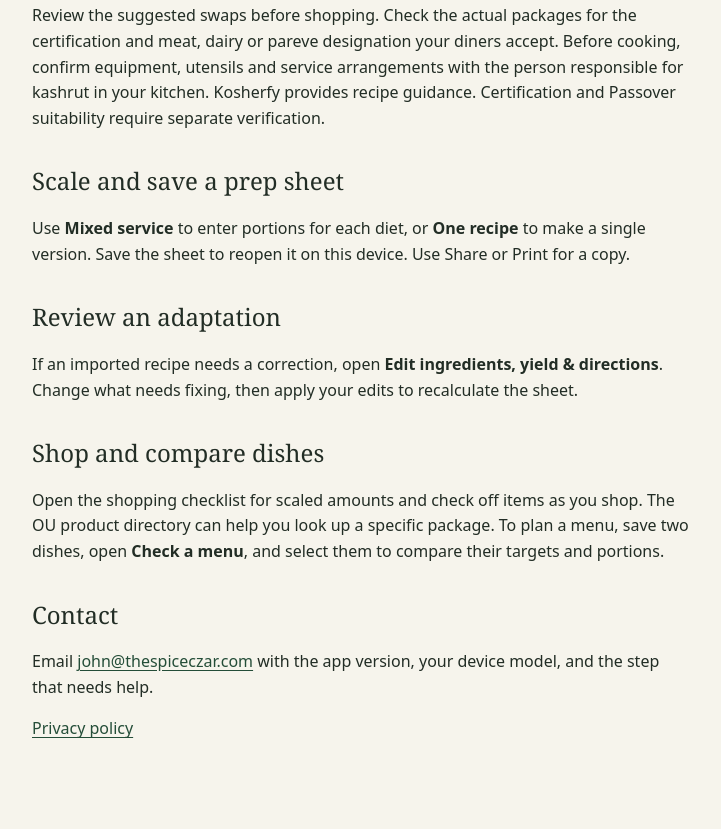
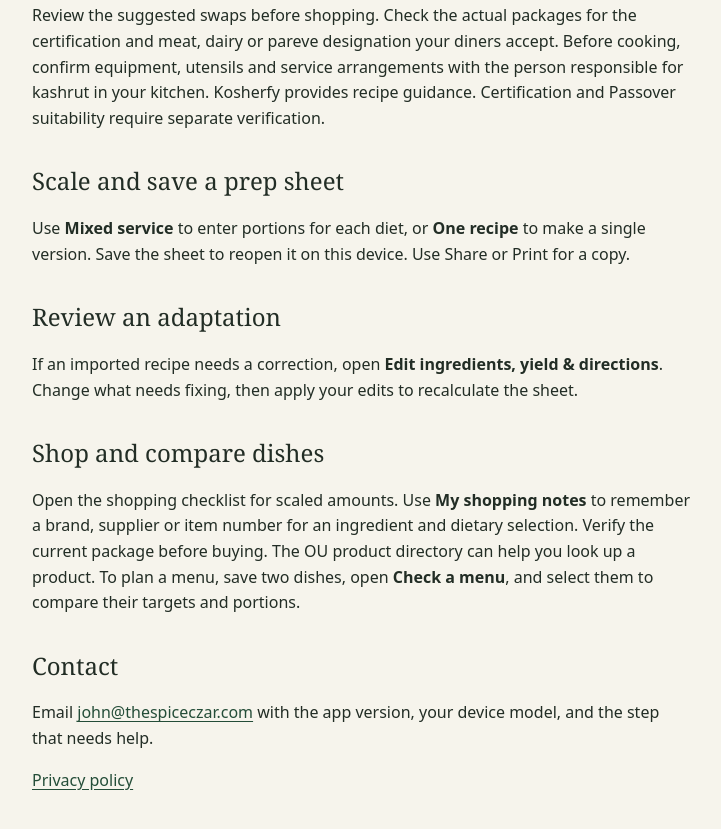
Before and after one commit to johnprodromidis1-creator/vegetarianate-support, a plain HTML site: page index.html in a window 1280 px wide. Shown: the part 717-1546 px from the top of the page, without its empty margins (278-999 px from the left). Before the commit the page ends 1523 px from the top, so only its background shows below. Drawn offline with Linux system fonts and the light colour scheme.

Commit message:
Explain device-local supplier notes and shopping exports

```diff
--- a/index.html
+++ b/index.html
@@ -13,7 +13,7 @@
 <h2>Review an adaptation</h2>
 <p>If an imported recipe needs a correction, open <strong>Edit ingredients, yield &amp; directions</strong>. Change what needs fixing, then apply your edits to recalculate the sheet.</p>
 <h2>Shop and compare dishes</h2>
-<p>Open the shopping checklist for scaled amounts and check off items as you shop. The OU product directory can help you look up a specific package. To plan a menu, save two dishes, open <strong>Check a menu</strong>, and select them to compare their targets and portions.</p>
+<p>Open the shopping checklist for scaled amounts. Use <strong>My shopping notes</strong> to remember a brand, supplier or item number for an ingredient and dietary selection. Verify the current package before buying. The OU product directory can help you look up a product. To plan a menu, save two dishes, open <strong>Check a menu</strong>, and select them to compare their targets and portions.</p>
 <h2>Contact</h2>
 <p>Email <a href="mailto:john@thespiceczar.com">john@thespiceczar.com</a> with the app version, your device model, and the step that needs help.</p>
 <p><a href="privacy.html">Privacy policy</a></p>
```
Also changed, not shown: privacy.html (+1 -1 lines).
